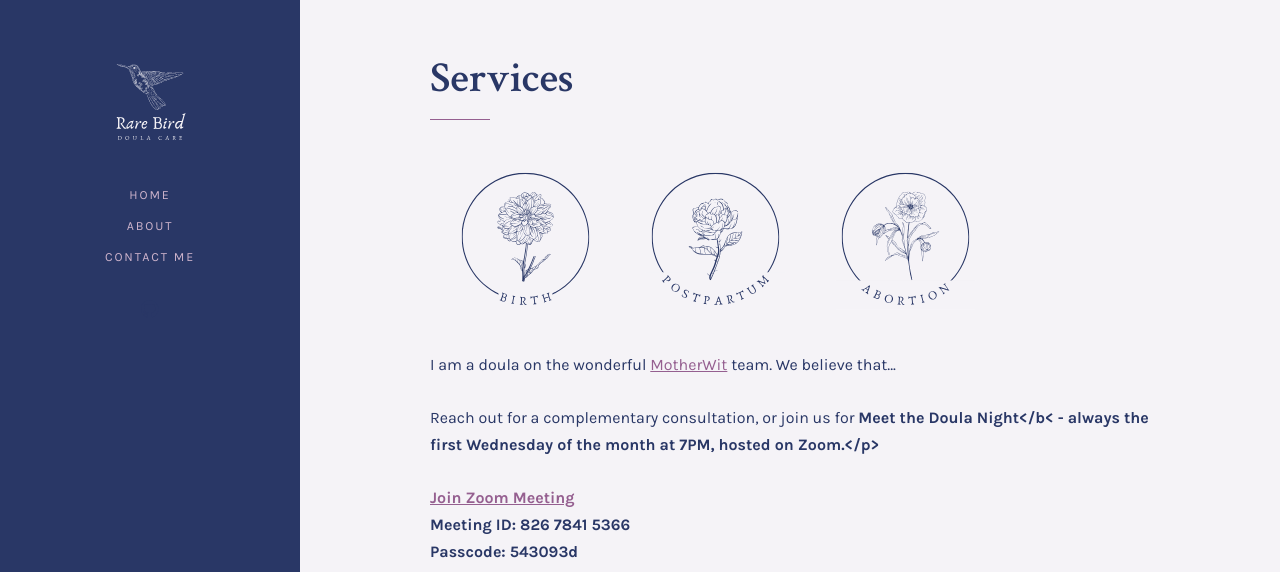
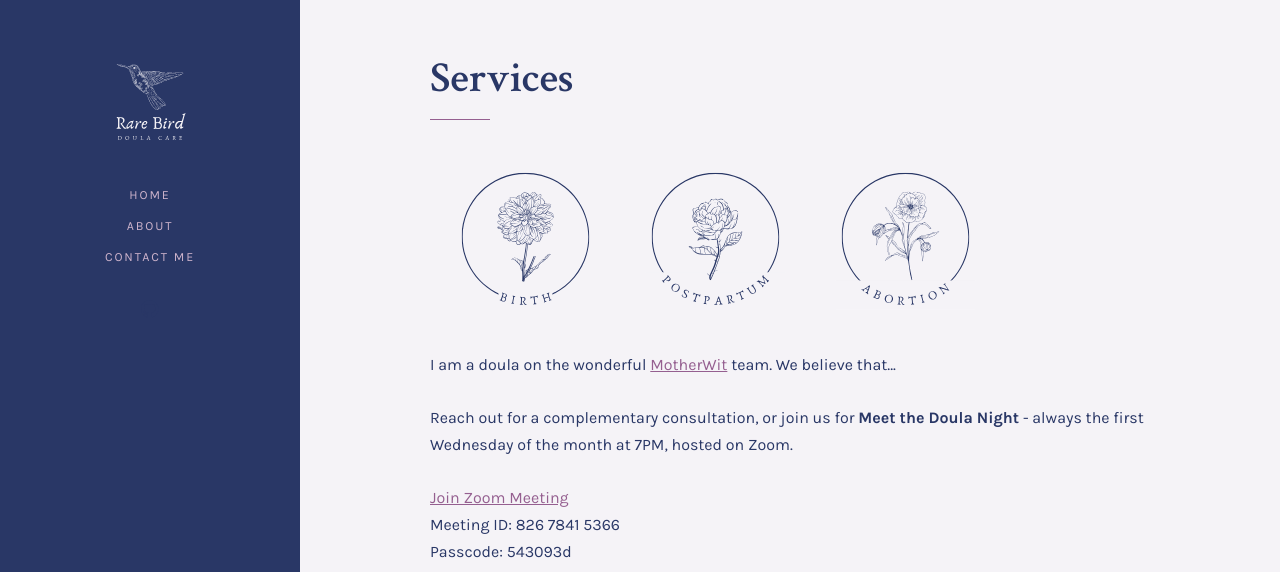
Before and after one commit to mch3rry/mypage, a Jekyll site: the page built from services.md, in a window 1280 px wide and 1073 px high, cut to the strip 0-572 px from the top of the window. Built offline with Jekyll 4.4.1, drawn with Linux system fonts in a browser that asks for light colours.

```diff
--- a/services.md
+++ b/services.md
@@ -80,7 +80,7 @@ title: Services
 
   <p>I am a doula on the wonderful <a href="https://ottawa.motherwit.ca/">MotherWit</a> team. We believe that...</p>
 
-  <p>Reach out for a complementary consultation, or join us for <b>Meet the Doula Night</b< - always the first Wednesday of the month at 7PM, hosted on Zoom.</p>
+  <p>Reach out for a complementary consultation, or join us for <b>Meet the Doula Night</b> - always the first Wednesday of the month at 7PM, hosted on Zoom.</p>
 
   <p><a href="https://us02web.zoom.us/j/82678415366?pwd=K3VueVkwSjIxbzVDY1lJRnEvdWFHdz09&fbclid=IwAR12d1T1haSEX-7YB3xqXgEV8_iBdznj5zssvvN16_IvexSu2iJI-REXIvs">Join Zoom Meeting</a>
   <br>Meeting ID: 826 7841 5366
```
